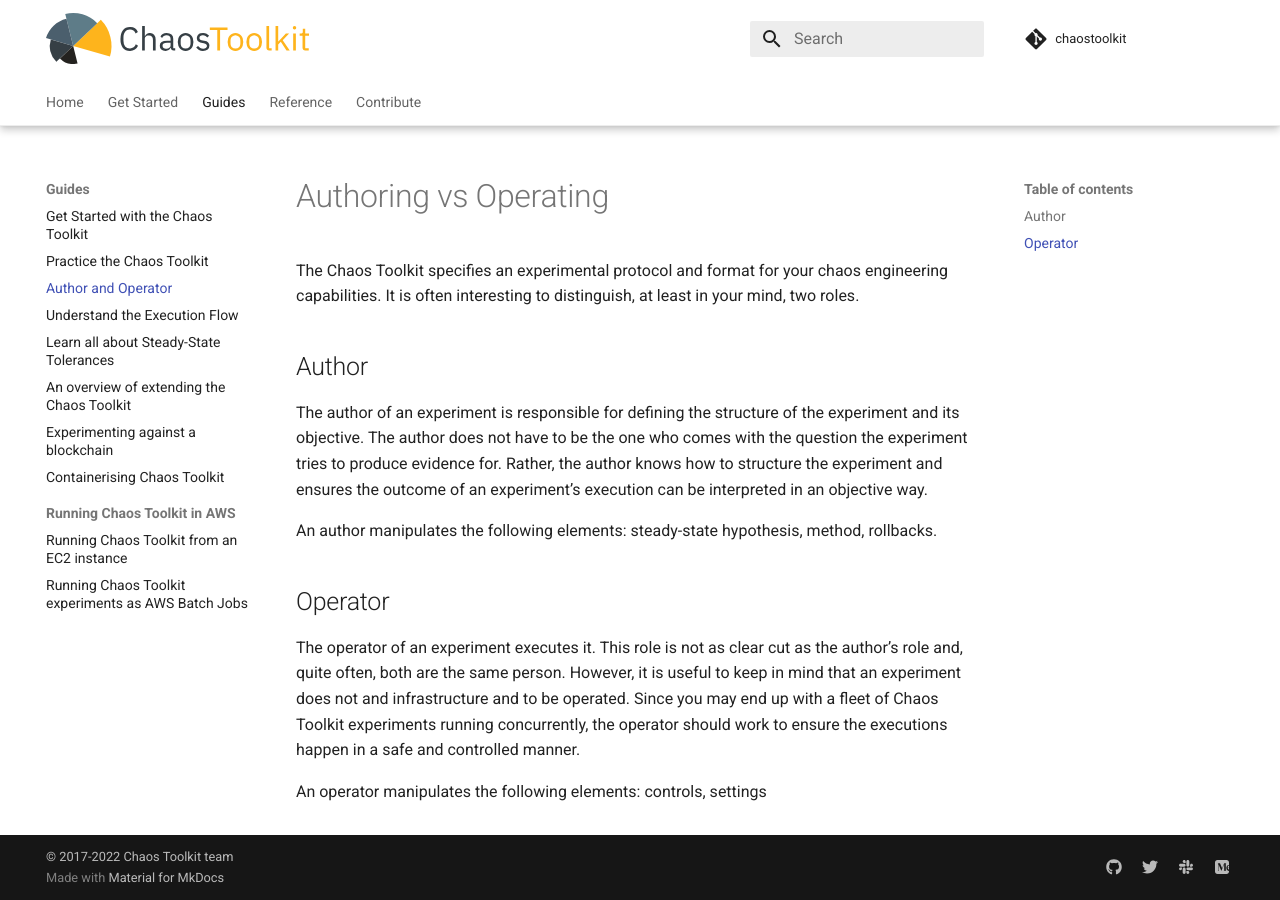
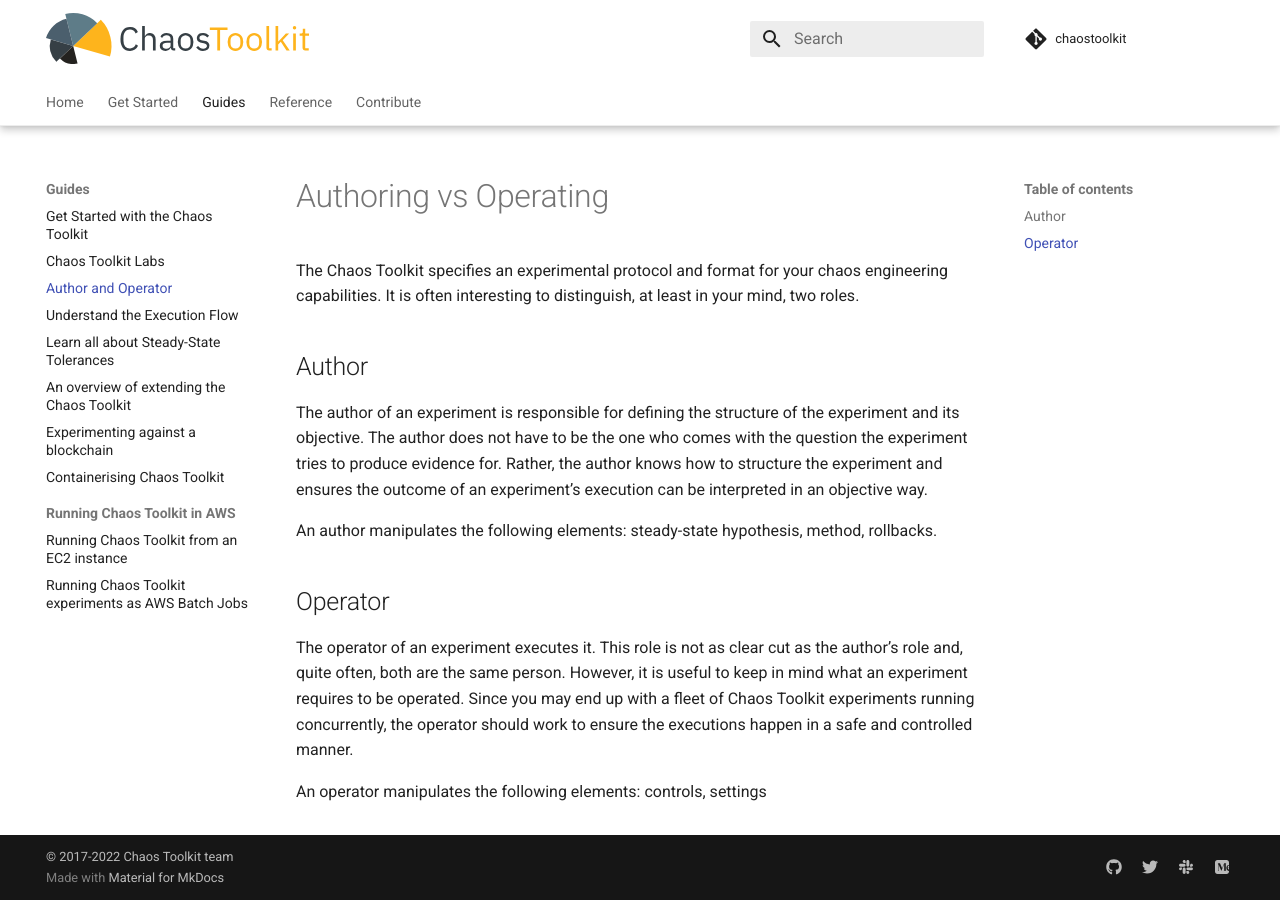
Before and after one commit to chaostoolkit/chaostoolkit-documentation, an MkDocs documentation site: the page built from sources/reference/tutorials/authoring_operating.md, in a window 1280 px wide. Built offline with MkDocs 1.6.1 and Material for MkDocs 9.7.7, drawn with Linux system fonts in a browser that asks for light colours; comment, search, counter and statistics services are not loaded.

Commit message:
Grammar
Signed-off-by: Sylvain Hellegouarch <sh@defuze.org>

```diff
--- a/mkdocs.yml
+++ b/mkdocs.yml
@@ -86,7 +86,7 @@
         - Schedule: reference/usage/scheduling.md
 - Guides:
     - Get Started with the Chaos Toolkit: reference/tutorial.md
-    - Practice the Chaos Toolkit: reference/walkthrough.md
+    - Chaos Toolkit Labs: reference/walkthrough.md
     - Author and Operator: reference/tutorials/authoring_operating.md
     - Understand the Execution Flow: reference/tutorials/run-flow.md
     - Learn all about Steady-State Tolerances: reference/tutorials/tolerance.md
--- a/sources/reference/tutorials/authoring_operating.md
+++ b/sources/reference/tutorials/authoring_operating.md
@@ -19,8 +19,8 @@
 
 The operator of an experiment executes it. This role is not as clear cut as the
 author's role and, quite often, both are the same person. However, it is
-useful to keep in mind that an experiment does not and infrastructure and to
-be operated. Since you may end up with a fleet of Chaos Toolkit experiments
+useful to keep in mind what an experiment requires to be operated.
+Since you may end up with a fleet of Chaos Toolkit experiments
 running concurrently, the operator should work to ensure the executions
 happen in a safe and controlled manner.
 
```
